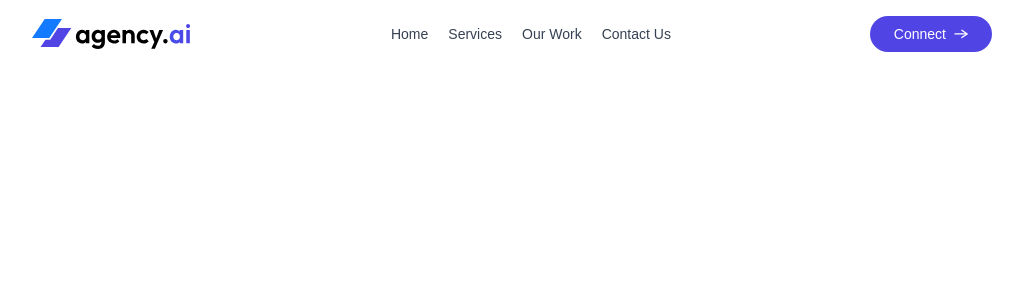
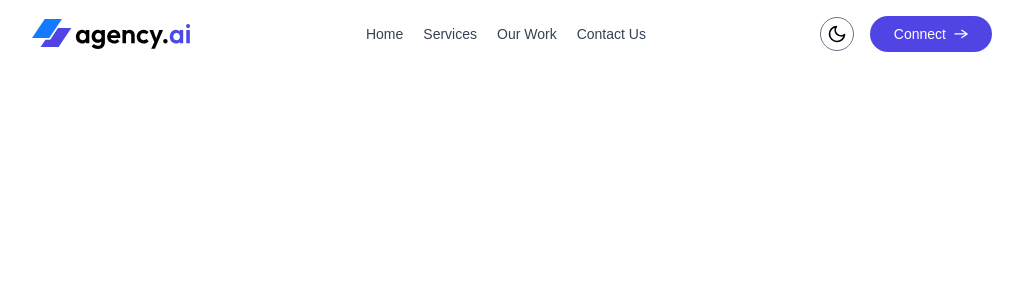
Before and after one commit to Tech-Hammad/Agency-Web, a React (Vite) app: page / in a window 1280 px wide. Shown: the top 300 px of the page, without its empty margins (128-1151 px from the left). Built offline with nearby package versions, Linux system fonts and the light colour scheme.

Commit message:
Added Theme Toggle Button

```diff
--- a/src/App.jsx
+++ b/src/App.jsx
@@ -9,7 +9,7 @@
   }, [theme]);
 
   return (
-    <div className="relative">
+    <div className="dark:bg-black relative">
       <Navbar theme={theme} setTheme={setTheme} />
     </div>
   );
--- a/src/Components/Navbar.jsx
+++ b/src/Components/Navbar.jsx
@@ -1,6 +1,7 @@
 import React from 'react'
 import assets from "../assets/assets";
 import { useState } from 'react'
+import ThemeToggleBtn from './ThemeToggleBtn';
 
 const Navbar = ({ theme, setTheme }) => {
     const [isMenuOpen, setIsMenuOpen] = useState(false);
@@ -25,6 +26,8 @@
 
             <div className='flex items-center gap-2 sm:gap-4'>
 
+                <ThemeToggleBtn theme={theme} setTheme={setTheme} />
+
                 <img src={theme === 'dark' ? assets.menu_icon_dark : assets.menu_icon} onClick={() => setIsMenuOpen(true)} alt="" className='w-8 sm:hidden cursor-pointer' />
 
                 <a href="#contact-us" className='text-sm max-sm:hidden flex items-center gap-2 bg-primary text-white px-6 py-2 rounded-full cursor-pointer hover:scale-105 transition-all'>Connect<img src={assets.arrow_icon} width={14} alt="" />
--- /dev/null
+++ b/src/Components/ThemeToggleBtn.jsx
@@ -0,0 +1,34 @@
+import React, { useEffect } from 'react'
+import assets from '../assets/assets'
+
+const ThemeToggleBtn = ({theme, setTheme}) => {
+    useEffect(() => {
+        const prefersDarkMode = window.matchMedia('(prefers-color-scheme: dark)').matches;
+        setTheme(theme || (prefersDarkMode ? 'dark' : 'light'));
+    },[])
+    useEffect(() => {
+        if (theme === 'dark') {
+            document.documentElement.classList.add('dark');
+        } else {
+            document.documentElement.classList.remove('dark');
+        }
+        localStorage.setItem('theme', theme);
+    }, [theme]);
+
+    return (
+    <>
+    <button>
+        { theme === 'dark' ? (
+            <img onClick={()=> setTheme('light')} src={assets.sun_icon}
+            className='size-8.5 p-1.5 border border-gray-500 rounded-full' alt="" />
+        ) : (
+            <img onClick={()=> setTheme('dark')} src={assets.moon_icon}
+            className='size-8.5 p-1.5 border border-gray-500 rounded-full' alt="" />
+        )
+        }
+    </button>
+    </>
+  )
+}
+
+export default ThemeToggleBtn
```
